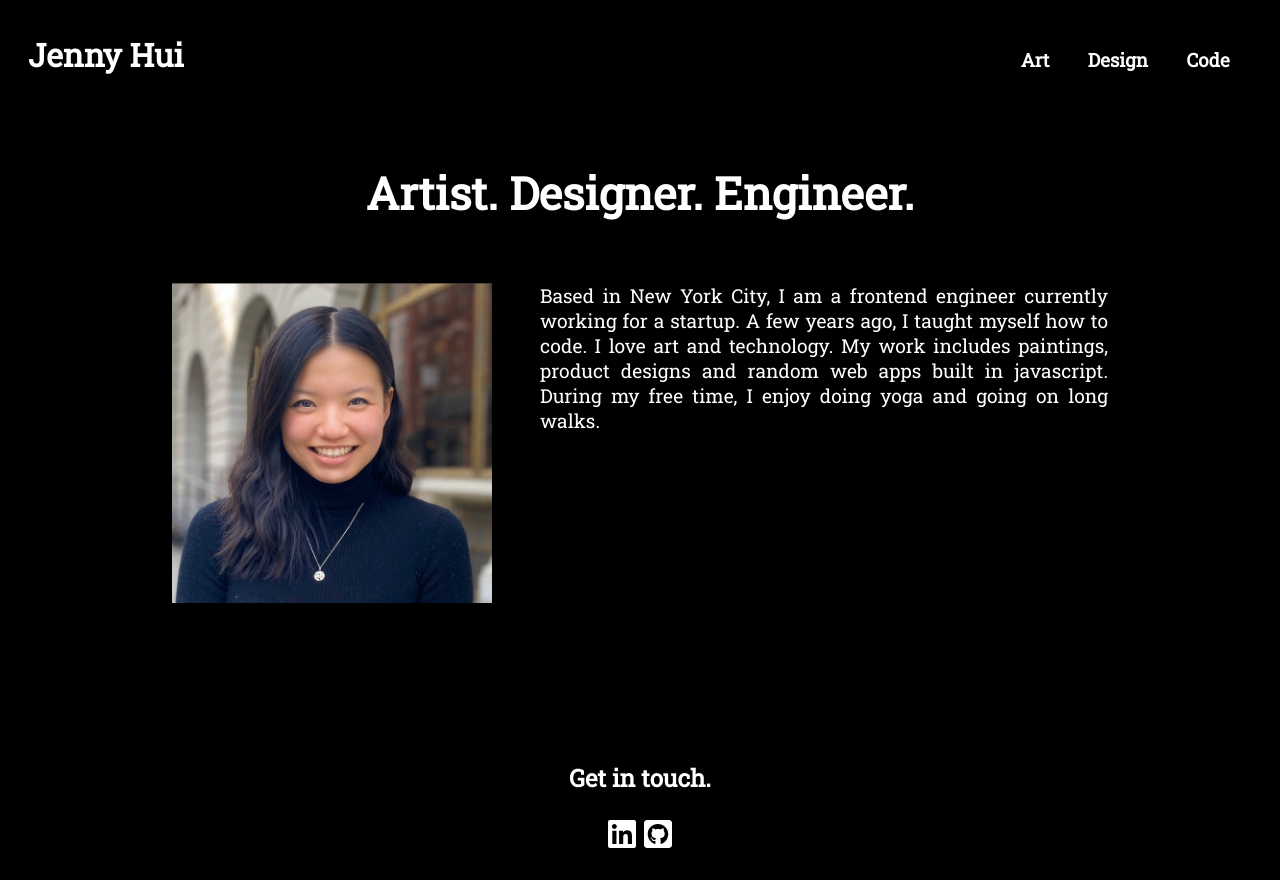
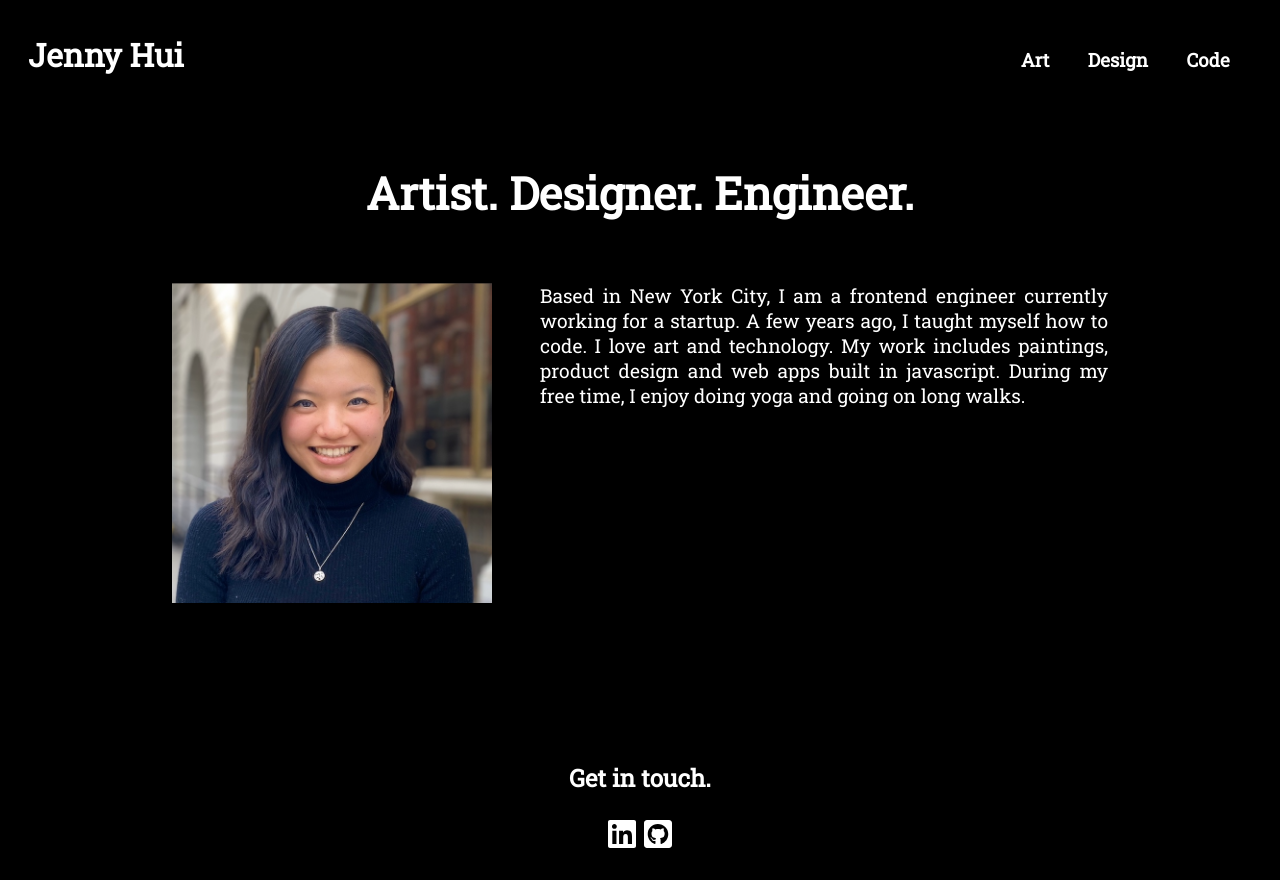
Before and after one commit to jennyhuii/personal-website, a React (Create React App) app: page / in a window 1280 px wide. Built offline with nearby package versions, Linux system fonts and the light colour scheme.

Commit message:
bio update

```diff
--- a/src/pages/Design.jsx
+++ b/src/pages/Design.jsx
@@ -1,9 +1,13 @@
 import React from 'react';
-import { StyledMainContainer } from '../constants/Styles';
+import {
+    StyledMainContainer,
+} from '../constants/Styles';
 
 const Design = () => {
     return (
         <StyledMainContainer>
+            <br/>
+            <br/>
             <p>Coming soon.</p>
         </StyledMainContainer>
     )
--- a/src/pages/Home.jsx
+++ b/src/pages/Home.jsx
@@ -35,7 +35,7 @@ const Home = () => {
                 <StyledText>
                     Based in New York City, I am a frontend engineer currently working for a startup.
                     A few years ago, I taught myself how to code. I love art and technology.
-                    My work includes paintings, product designs and random web apps built in javascript.
+                    My work includes paintings, product design and web apps built in javascript.
                     During my free time, I enjoy doing yoga and going on long walks.
                 </StyledText>
             </StyledImageContainer>
```
